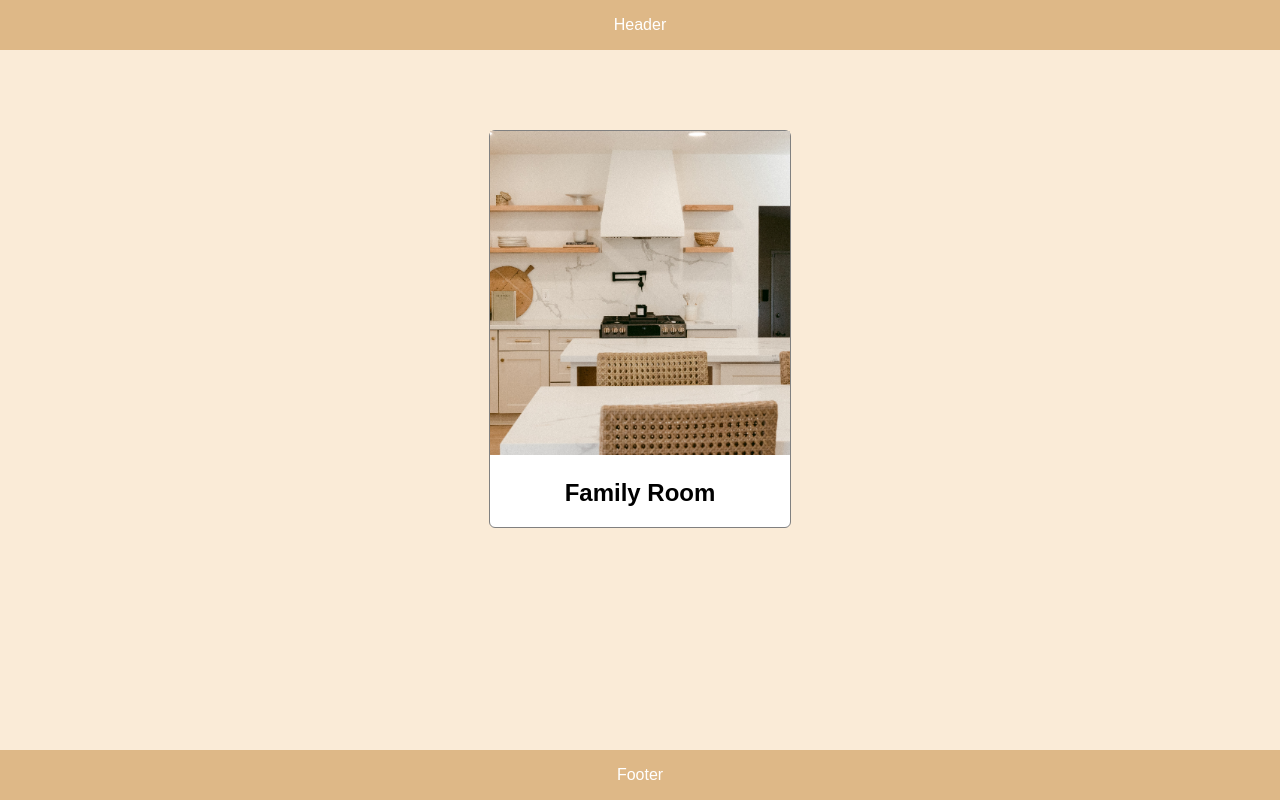
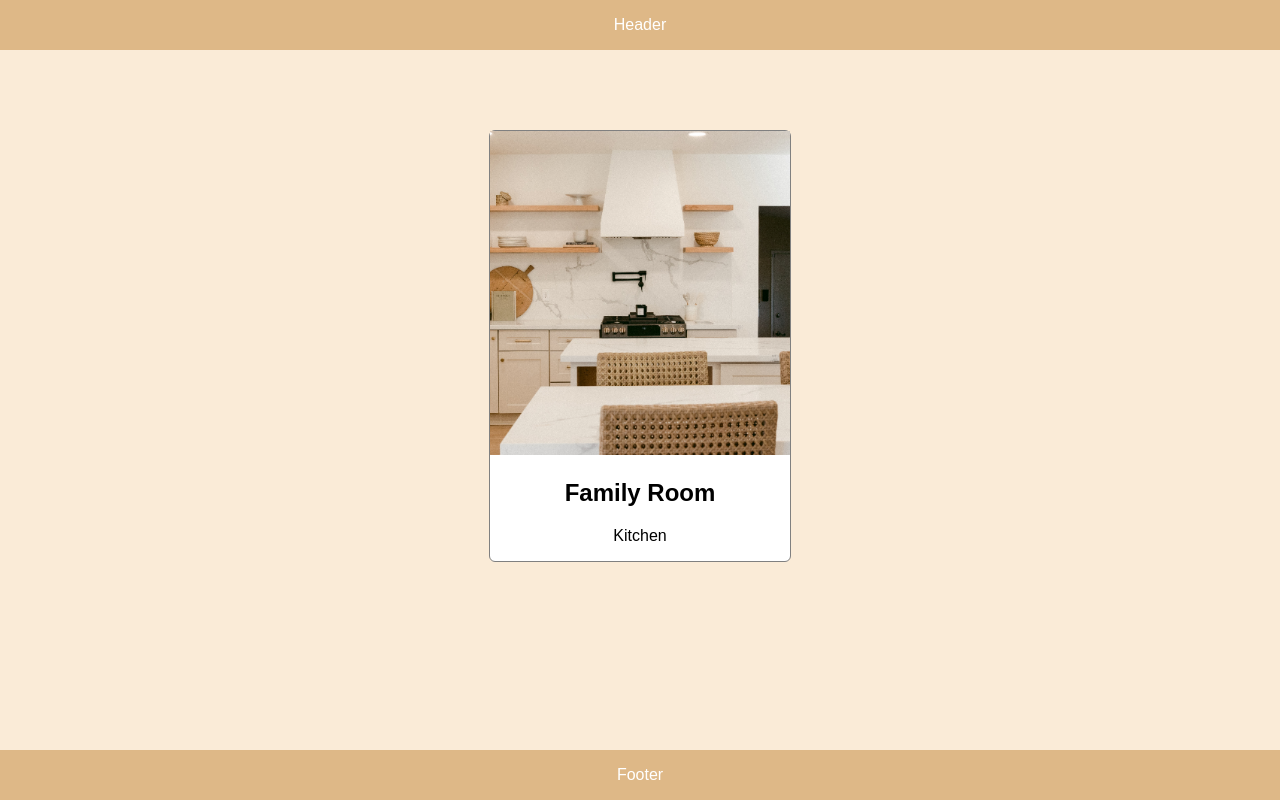
Before and after one commit to ariqfadhillah/MyNewProject, a plain HTML site: page index.html in a window 1280 px wide. Drawn offline with Linux system fonts and the light colour scheme.

Commit message:
addding job

```diff
--- a/index.html
+++ b/index.html
@@ -8,6 +8,7 @@
     <div id="profile-container">
       <img id="profile-image" src="images/ariqfadh.png" alt="profile image" />
       <h2 id="profile-name">Family Room</h2>
+      <p id="profile-job">Kitchen</p>
    </div>
    <div id="footer">Footer</div>
   </body>
--- a/style.css
+++ b/style.css
@@ -43,3 +43,7 @@ body {
   text-align: center;
   color: white;
 }
+
+#profile-job {
+  text-align: center;
+}
```
